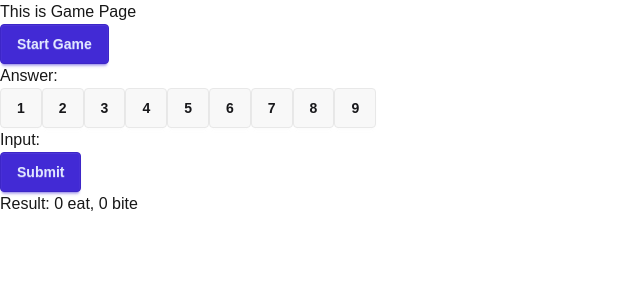
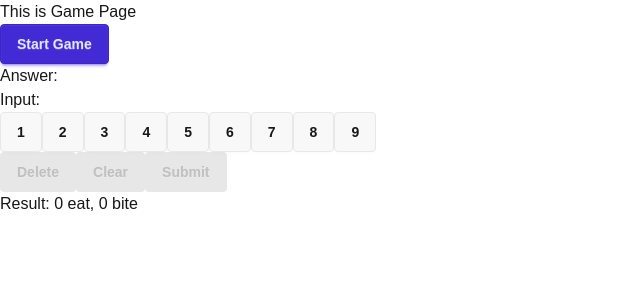
Before and after one commit to M-Yusei1001/numeron, a Next.js app in the folder numeron-app/: page /game in a window 1280 px wide. Shown: the top 300 px of the page, without its empty margins (0-640 px from the left). Built offline with nearby package versions, Linux system fonts and the light colour scheme.

Commit message:
wip:入力履歴を表示する機能

```diff
--- a/numeron-app/components/GameLogic.tsx
+++ b/numeron-app/components/GameLogic.tsx
@@ -6,6 +6,7 @@ export default function GameLogic(): React.ReactElement {
     const [answer, setAnswer] = useState<number[]>([]);
     const [input, setInput] = useState<number[]>([]);
     const [result, setResult] = useState<{ eat: number, bite: number }>({ eat: 0, bite: 0 });
+    const [isGameEnd, setIsGameEnd] = useState<boolean>(false);
 
     /*
     ヌメロンは3ケタの数字の数当てゲーム。
@@ -41,9 +42,19 @@ export default function GameLogic(): React.ReactElement {
 
     //キーボードクリック時の処理
     const handleNumberClick = (value: number) => {
-        if (input.length < 3) {
+        if (input.length < 3 && !input.includes(value)) {
             setInput([...input, value]);
         }
+    };
+
+    //削除ボタンクリック時の処理
+    const handleDeleteClick = () => {
+        setInput(input.slice(0, -1));
+    };
+
+    //クリアボタンクリック時の処理
+    const handleClearClick = () => {
+        setInput([]);
     };
 
     //入力した数字の判定
@@ -59,9 +70,23 @@ export default function GameLogic(): React.ReactElement {
         <div>
             <button onClick={handleInitGame} className='btn btn-primary'>Start Game</button>
             <p>Answer: <span>{answer}</span></p>
+            <p>Input: <span>{input}</span></p>
             <Keyboard onNumberClick={handleNumberClick} clickedNumbers={input} />
-            <p>Input: <span>{input}</span></p>
-            <button onClick={handleInputSubmit} className='btn btn-primary'>Submit</button>
+            <button
+                onClick={handleDeleteClick}
+                className={`btn ${input.length === 0 ? 'btn-disabled' : 'btn-neutral'}`}>
+                Delete
+            </button>
+            <button
+                onClick={handleClearClick}
+                className={`btn ${input.length === 0 ? 'btn-disabled' : 'btn-error'}`}>
+                Clear
+            </button>
+            <button
+                onClick={handleInputSubmit}
+                className={`btn ${input.length === 3 ? 'btn-primary' : 'btn-disabled'}`}>
+                Submit
+            </button>
             <p>Result: <span>{result.eat} eat, {result.bite} bite</span></p>
         </div>
     );
--- /dev/null
+++ b/numeron-app/components/History.tsx
@@ -0,0 +1,10 @@
+import React, { useState } from 'react'
+import { NumeronResult } from '../index.d';
+
+export default function History({ numeronResult }: { numeronResult: NumeronResult[] }): React.ReactElement {
+    const [history, setHistory] = useState<NumeronResult[]>([]);
+
+    return (
+        <div>History</div>
+    )
+}
--- /dev/null
+++ b/numeron-app/index.d.ts
@@ -0,0 +1,5 @@
+export type NumeronResult = {
+    number: number[];
+    eat: number;
+    bite: number;
+}
```
